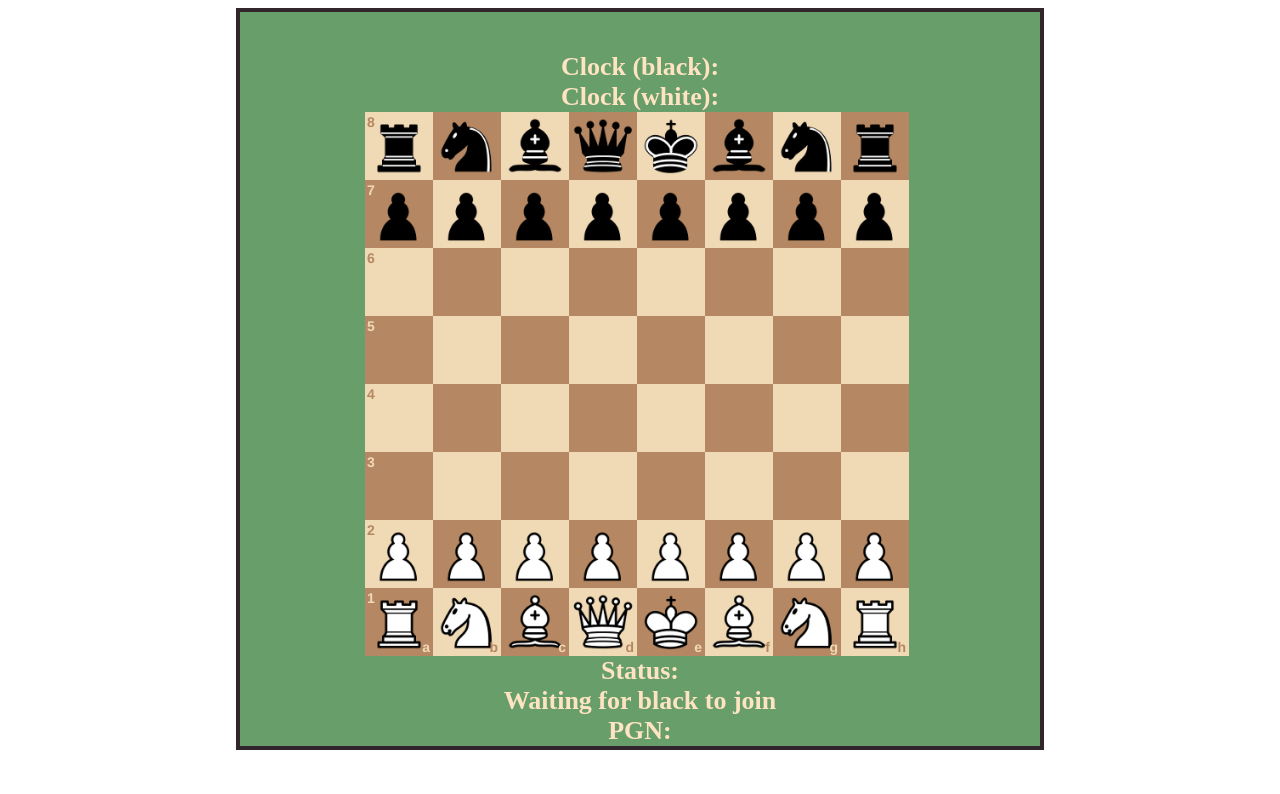
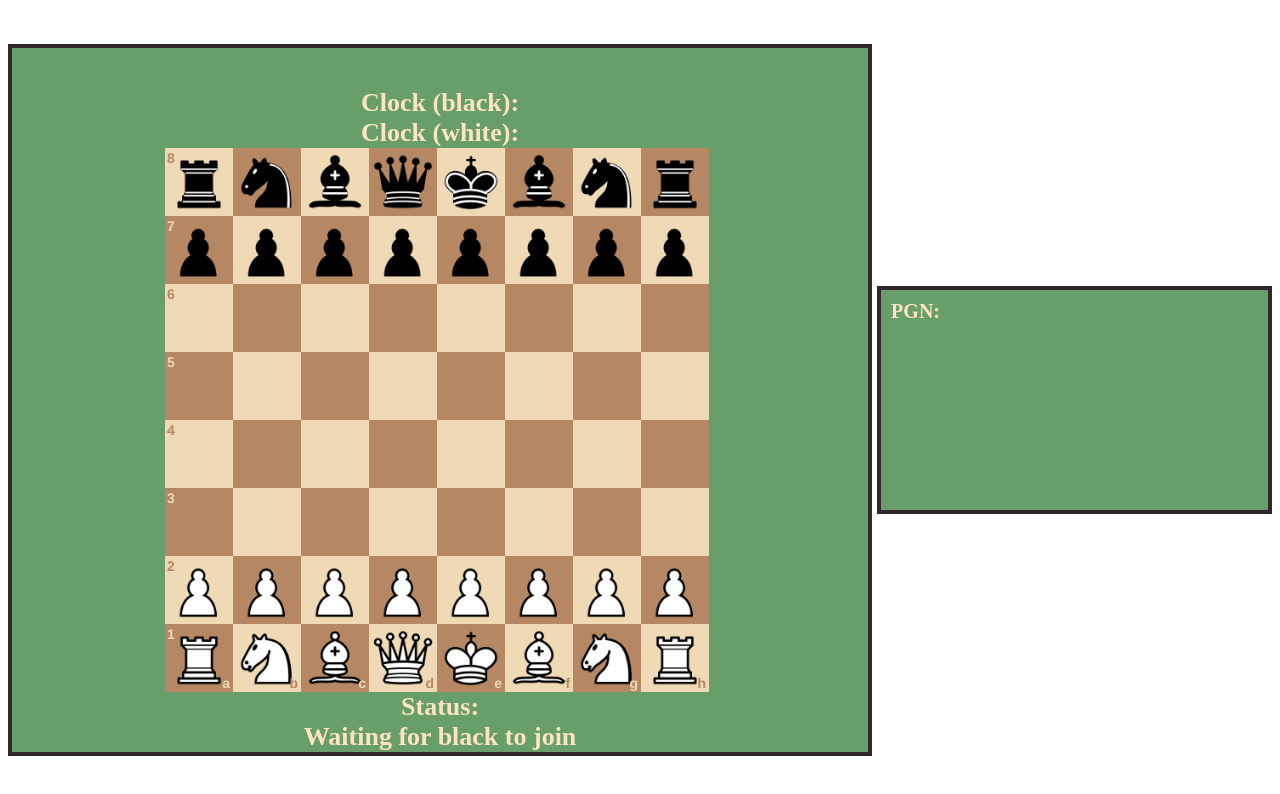
Before and after one commit to pmalcius/cse264final, a website: page front/views/game.html in a window 1280 px wide. Drawn offline with nearby package versions, Linux system fonts and the light colour scheme; files that its build step writes are made by us from their sources; no server answers.

Commit message:
made the PGN (moves) in seperate scrollable div to the right of the chess game

```diff
--- a/front/public/css/style.css
+++ b/front/public/css/style.css
@@ -1,22 +1,18 @@
 #startContainer {
-    background-color:#689E69;
+    background-color: #689E69;
     border-width: 4px;
     border-style: solid;
     border-color: #33252C;
-    color:bisque;
+    color: bisque;
     font-weight: bolder;
     font-size: 22px;
     margin: auto;
     width: 500px;
+    padding-left: 5px;
 }
 
 #myBoard {
     position: relative;
-    top:0;
-    bottom: 0;
-    left: 0;
-    right: 0;
-
     margin: auto;
 }
 
@@ -24,19 +20,37 @@
     display: flex;
     flex-direction: column;
     align-items: center;
-
-    background-color:#689E69;
+    background-color: #689E69;
     border-width: 4px;
     border-style: solid;
     border-color: #33252C;
-    color:bisque;
+    color: bisque;
     font-weight: bolder;
     font-size: 26px;
-
     max-height: 100%;
     max-width: 100%;
-
     margin: auto;
     padding-top: 40px;
     width: 800px;
 }
+
+#gameHtmlBody {
+    display: flex;
+}
+
+#gamebody {
+    flex: 1 1 70%;
+}
+
+#moves-scrollable {
+    flex: 1 1 30%;
+    height: 200px;
+    overflow-y: scroll; /* Enable vertical scrolling */
+    padding: 10px;
+    border: 4px solid #33252C;
+    font-size: 20px;
+    background-color: #689E69;
+    color: bisque;
+    margin: auto;
+    margin-left: 5px;
+}
--- a/front/public/js/index.js
+++ b/front/public/js/index.js
@@ -161,7 +161,18 @@ function updateStatus () {
     }
 
     $status.html(status)
-    $pgn.html(game.pgn())
+    // Update PGN display to format moves correctly
+    var pgn = game.pgn({ max_width: 5, newline_char: '<br>' }); // Use Chess.js's options to format PGN
+    var formattedPgn = pgn.replace(/\d+\./g, function(match) {
+        return '<div>' + match; // Start a new div for each move number
+    });
+    formattedPgn = formattedPgn.replace(/<br>/g, '</div>'); // Close the div at each new line
+
+    $pgn.html(formattedPgn);
+
+    // Scroll to the bottom of the moves list
+    var movesScrollable = $('#moves-scrollable');
+    movesScrollable.scrollTop(movesScrollable.prop('scrollHeight'));
 }
 
 var config = {
--- a/front/views/game.html
+++ b/front/views/game.html
@@ -10,14 +10,15 @@
             <div id="myBoard" style="width: 550px"></div>
             <label>Status:</label>
             <div id="status"></div>
-            <label>PGN:</label>
+        </div>
+        <div id="moves-scrollable">
+            <label style="font-weight: bold;">PGN:</label>
             <div id="pgn"></div>
-
-            <script>
-                let playerColor = '{{color}}';
-                console.log('Playing as ' + playerColor);
-            </script>
-            <script src="/public/js/index.js"></script>
         </div>
+        <script>
+            let playerColor = '{{color}}';
+            console.log('Playing as ' + playerColor);
+        </script>
+        <script src="/public/js/index.js"></script>
     </body>
 </html>
```
Also changed, not shown: front/views/index.html (+8 -2 lines).
